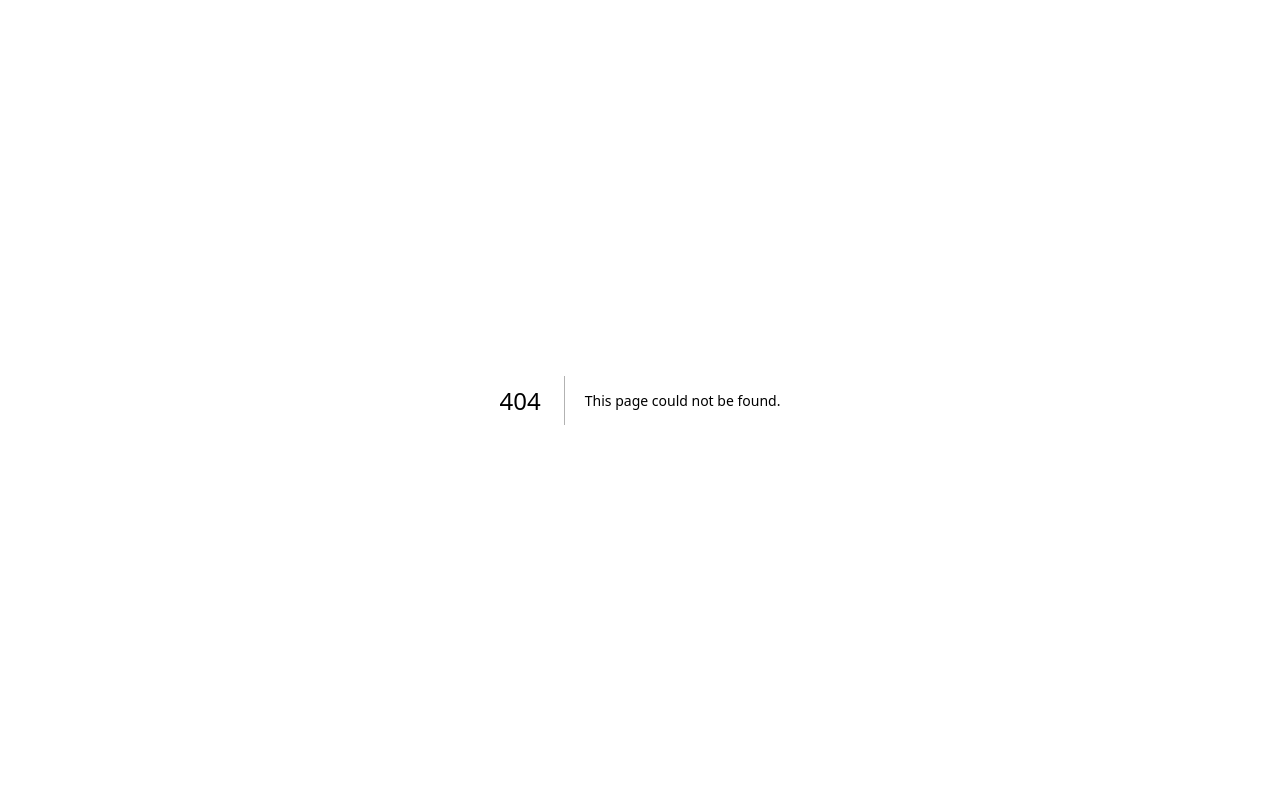
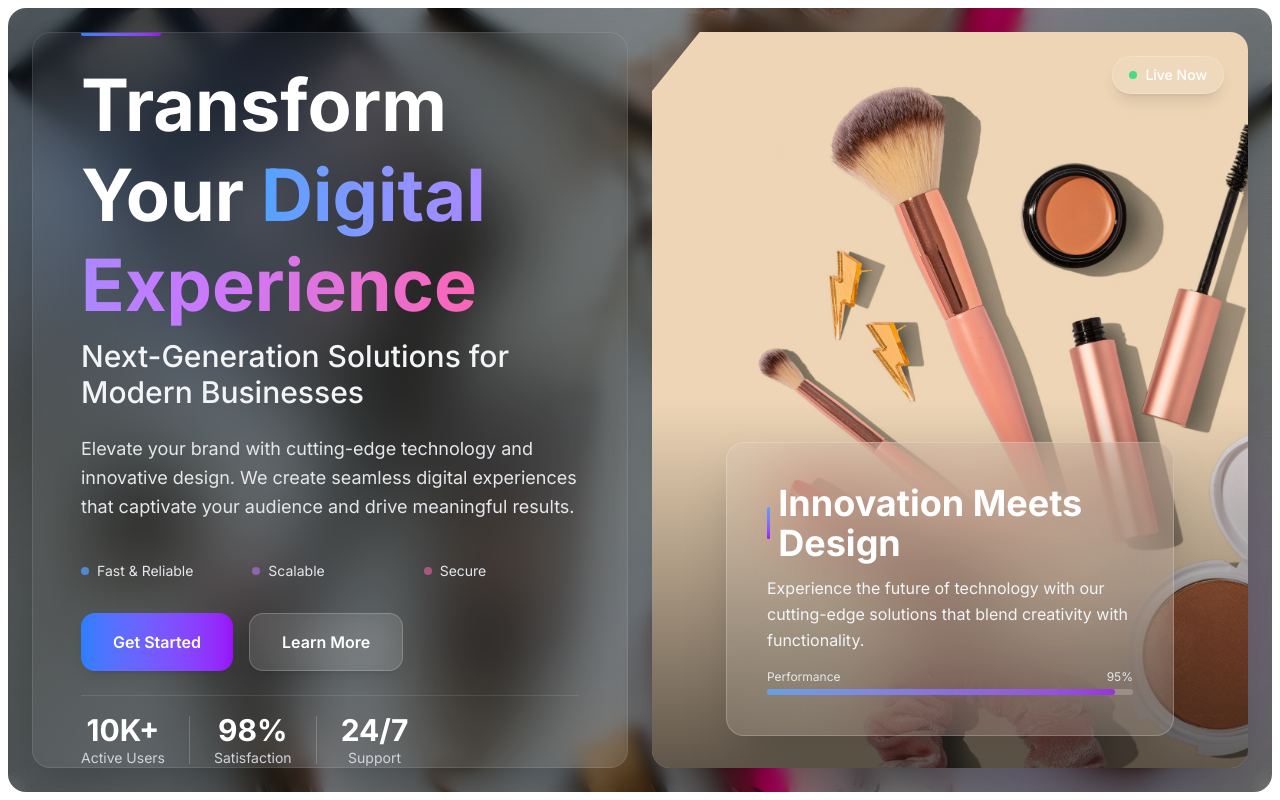
Before and after one commit to Fardus-Hassan/sportmaximus-frontend, a Next.js app: page / in a window 1280 px wide. Before the commit this address had no page. Built offline with nearby package versions, Linux system fonts and the light colour scheme.

Commit message:
added onboardibng page

```diff
--- /dev/null
+++ b/src/app/page.tsx
@@ -0,0 +1,5 @@
+import HeroSection from "@/components/features/onboarding/OnBoarding";
+
+export default function page() {
+  return <HeroSection />;
+}
--- /dev/null
+++ b/src/components/features/onboarding/OnBoarding.tsx
@@ -0,0 +1,198 @@
+"use client";
+import React from "react";
+import Image from "next/image";
+
+const HeroSection: React.FC = () => {
+  return (
+    <div className="bg-white p-2 h-screen overflow-hidden">
+      <div
+        className="relative w-full h-full bg-cover bg-center bg-no-repeat overflow-hidden rounded-2xl"
+        style={{
+          backgroundImage: "url('/images/bg.jpg')",
+        }}>
+        {/* Enhanced gradient overlay */}
+        <div className="absolute inset-0 bg-linear-to-br from-black/50 via-black/40 to-black/30 backdrop-blur-sm"></div>
+
+        {/* Animated gradient orbs for depth */}
+        <div className="absolute top-0 left-0 w-96 h-96 bg-blue-500/20 rounded-full blur-3xl animate-pulse"></div>
+        <div className="absolute bottom-0 right-0 w-96 h-96 bg-purple-500/20 rounded-full blur-3xl animate-pulse delay-1000"></div>
+
+        <div className="relative z-10 p-4 sm:p-6 h-full flex items-center overflow-hidden">
+          <div className="grid grid-cols-1 lg:grid-cols-2 gap-4 sm:gap-6 w-full h-[calc(100vh-4rem)]">
+            {/* Left Column - Text Content */}
+            <div className="bg-white/5 backdrop-blur-2xl rounded-2xl shadow-2xl p-6 sm:p-8 md:p-10 lg:p-12 border border-white/10 w-full h-full flex flex-col justify-center overflow-y-auto hover:bg-white/10 transition-all duration-500 group">
+              <div className="space-y-4 md:space-y-6">
+                {/* Accent line */}
+                <div className="w-20 h-1 bg-gradient-to-r from-blue-500 to-purple-600 rounded-full group-hover:w-32 transition-all duration-500"></div>
+
+                <h1 className="text-3xl sm:text-4xl md:text-5xl lg:text-6xl xl:text-7xl font-bold text-white mb-2 leading-tight">
+                  Transform Your{" "}
+                  <span className="bg-gradient-to-r from-blue-400 via-purple-400 to-pink-400 text-transparent bg-clip-text animate-gradient bg-300%">
+                    Digital Experience
+                  </span>
+                </h1>
+
+                <h2 className="text-lg sm:text-xl md:text-2xl lg:text-3xl text-gray-100 font-medium">
+                  Next-Generation Solutions for Modern Businesses
+                </h2>
+
+                <p className="text-gray-200 text-sm sm:text-base md:text-lg leading-relaxed max-w-2xl">
+                  Elevate your brand with cutting-edge technology and innovative
+                  design. We create seamless digital experiences that captivate
+                  your audience and drive meaningful results.
+                </p>
+
+                {/* Feature highlights */}
+                <div className="grid grid-cols-1 sm:grid-cols-3 gap-3 sm:gap-4 pt-4">
+                  <div className="flex items-center gap-2 text-gray-200">
+                    <div className="w-2 h-2 bg-blue-400 rounded-full animate-pulse"></div>
+                    <span className="text-sm">Fast & Reliable</span>
+                  </div>
+                  <div className="flex items-center gap-2 text-gray-200">
+                    <div className="w-2 h-2 bg-purple-400 rounded-full animate-pulse delay-300"></div>
+                    <span className="text-sm">Scalable</span>
+                  </div>
+                  <div className="flex items-center gap-2 text-gray-200">
+                    <div className="w-2 h-2 bg-pink-400 rounded-full animate-pulse delay-700"></div>
+                    <span className="text-sm">Secure</span>
+                  </div>
+                </div>
+
+                <div className="flex flex-col sm:flex-row gap-3 sm:gap-4 pt-2">
+                  <button className="group/btn relative bg-gradient-to-r from-blue-500 to-purple-600 hover:from-blue-600 hover:to-purple-700 text-white font-semibold px-8 py-4 rounded-xl shadow-lg transition-all duration-300 transform hover:scale-105 hover:shadow-2xl w-full sm:w-auto overflow-hidden">
+                    <span className="relative z-10">Get Started</span>
+                    <div className="absolute inset-0 bg-gradient-to-r from-blue-600 to-purple-700 opacity-0 group-hover/btn:opacity-100 transition-opacity duration-300"></div>
+                  </button>
+
+                  <button className="bg-white/10 hover:bg-white/20 backdrop-blur-md text-white font-semibold px-8 py-4 rounded-xl border border-white/20 hover:border-white/40 shadow-lg transition-all duration-300 transform hover:scale-105 w-full sm:w-auto">
+                    Learn More
+                  </button>
+                </div>
+
+                {/* Social proof */}
+                <div className="flex items-center gap-6 pt-4 border-t border-white/10">
+                  <div className="text-center">
+                    <div className="text-2xl sm:text-3xl font-bold text-white">
+                      10K+
+                    </div>
+                    <div className="text-xs sm:text-sm text-gray-300">
+                      Active Users
+                    </div>
+                  </div>
+                  <div className="w-px h-12 bg-white/20"></div>
+                  <div className="text-center">
+                    <div className="text-2xl sm:text-3xl font-bold text-white">
+                      98%
+                    </div>
+                    <div className="text-xs sm:text-sm text-gray-300">
+                      Satisfaction
+                    </div>
+                  </div>
+                  <div className="w-px h-12 bg-white/20"></div>
+                  <div className="text-center">
+                    <div className="text-2xl sm:text-3xl font-bold text-white">
+                      24/7
+                    </div>
+                    <div className="text-xs sm:text-sm text-gray-300">
+                      Support
+                    </div>
+                  </div>
+                </div>
+              </div>
+            </div>
+
+            {/* Right Column - Image Content */}
+            <div className="relative w-full h-full rounded-2xl overflow-hidden shadow-2xl group/image">
+              {/* Image with overlay gradient and custom clip-path */}
+              <div className="absolute inset-0 bg-linear-to-t from-black/60 via-transparent to-transparent z-10"></div>
+
+              <Image
+                src="/images/top.jpg"
+                alt="Hero illustration"
+                fill
+                className="object-cover object-center transition-transform duration-700 group-hover/image:scale-110"
+                style={{
+                  clipPath: "polygon(0 8%, 8% 0, 100% 0, 100% 100%, 0 100%)",
+                }}
+                priority
+                sizes="(max-width: 768px) 100vw, 50vw"
+              />
+
+              {/* Floating badge */}
+              <div className="absolute top-6 right-6 z-20 bg-white/10 backdrop-blur-xl rounded-full px-4 py-2 border border-white/20 shadow-lg">
+                <div className="flex items-center gap-2">
+                  <div className="w-2 h-2 bg-green-400 rounded-full animate-pulse"></div>
+                  <span className="text-white text-sm font-medium">
+                    Live Now
+                  </span>
+                </div>
+              </div>
+
+              {/* Glassmorphism Overlay with Enhanced Text */}
+              <div className="absolute inset-0 flex items-end justify-center z-20 p-6 md:p-8">
+                <div className="bg-white/10 backdrop-blur-2xl rounded-2xl shadow-2xl p-6 md:p-8 lg:p-10 border border-white/20 max-w-md w-full transform transition-all duration-500 hover:scale-105 hover:bg-white/15">
+                  <div className="flex items-center gap-2 mb-3">
+                    <div className="w-1 h-8 bg-linear-to-b from-blue-400 to-purple-600 rounded-full"></div>
+                    <h3 className="text-2xl md:text-3xl lg:text-4xl font-bold text-white">
+                      Innovation Meets Design
+                    </h3>
+                  </div>
+
+                  <p className="text-sm md:text-base text-gray-100 leading-relaxed mb-4">
+                    Experience the future of technology with our cutting-edge
+                    solutions that blend creativity with functionality.
+                  </p>
+
+                  {/* Progress indicator */}
+                  <div className="space-y-2">
+                    <div className="flex justify-between text-xs text-gray-200 mb-1">
+                      <span>Performance</span>
+                      <span>95%</span>
+                    </div>
+                    <div className="w-full h-1.5 bg-white/20 rounded-full overflow-hidden">
+                      <div className="h-full w-[95%] bg-linear-to-r from-blue-400 to-purple-600 rounded-full animate-pulse"></div>
+                    </div>
+                  </div>
+                </div>
+              </div>
+            </div>
+          </div>
+        </div>
+      </div>
+
+      <style jsx>{`
+        @keyframes gradient {
+          0%,
+          100% {
+            background-position: 0% 50%;
+          }
+          50% {
+            background-position: 100% 50%;
+          }
+        }
+
+        .animate-gradient {
+          animation: gradient 8s ease infinite;
+        }
+
+        .bg-300\% {
+          background-size: 300% 300%;
+        }
+
+        .delay-300 {
+          animation-delay: 300ms;
+        }
+
+        .delay-700 {
+          animation-delay: 700ms;
+        }
+
+        .delay-1000 {
+          animation-delay: 1000ms;
+        }
+      `}</style>
+    </div>
+  );
+};
+
+export default HeroSection;
```
Also changed, not shown: public/images/bg.jpg (added), public/images/top.jpg (added).
